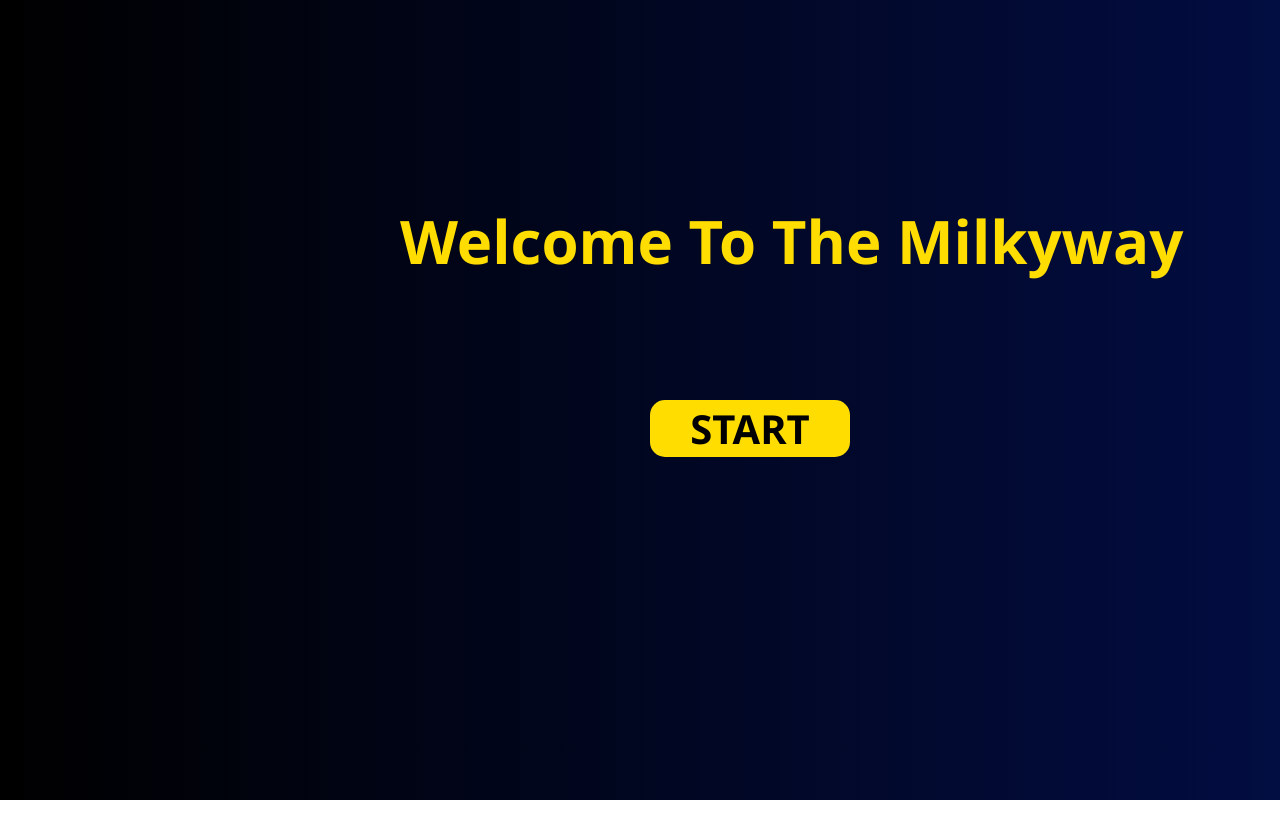
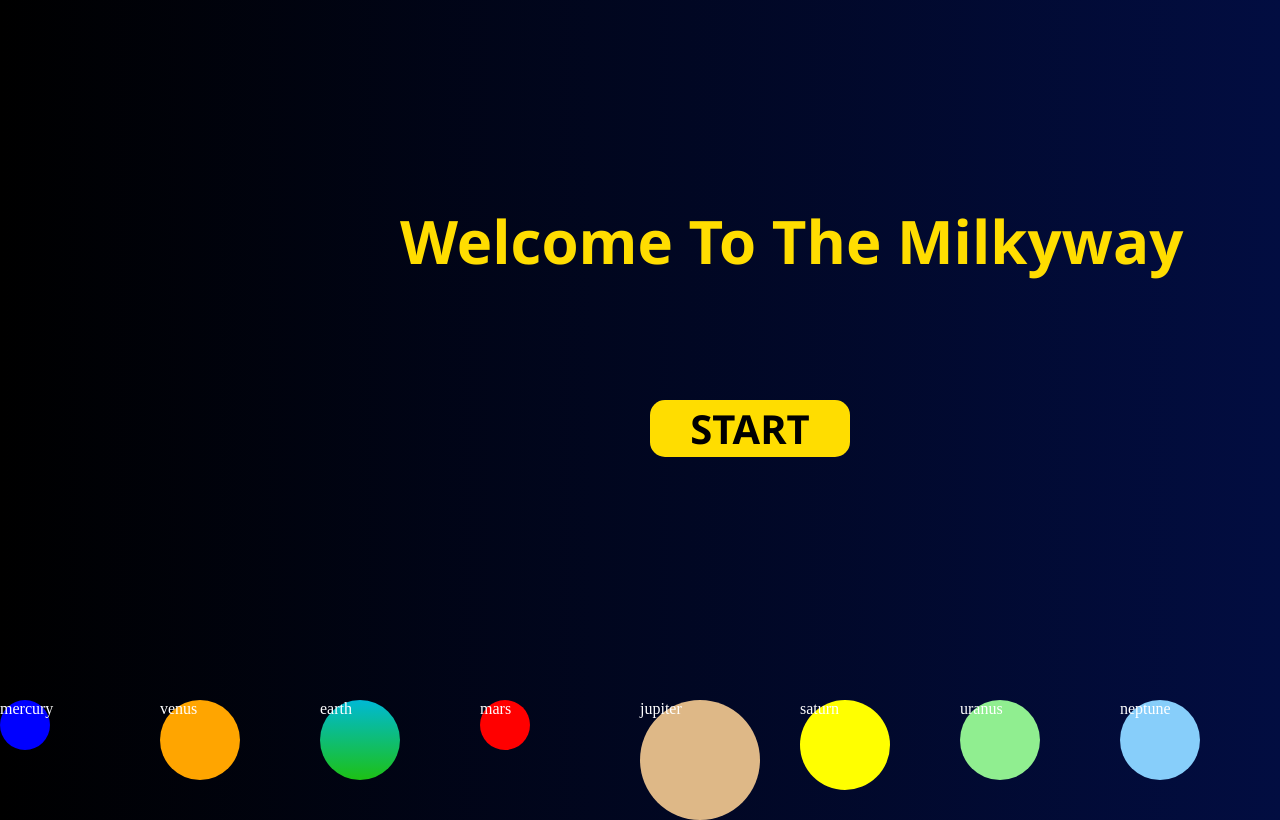
Before and after one commit to fatimaahmed14/Planet-Information-Page, a React (Create React App) app: page /planets in a window 1280 px wide. Built offline with nearby package versions, Linux system fonts and the light colour scheme.

Commit message:
preliminary planets created in css

```diff
--- a/src/PlanetsPage.js
+++ b/src/PlanetsPage.js
@@ -1,8 +1,15 @@
 function PlanetsPage() {
   return (
-    <>
-      <p>HI!</p>
-    </>
+    <div className="planets">
+      <div className="mercury">mercury</div>
+      <div className="venus">venus</div>
+      <div className="earth">earth</div>
+      <div className="mars">mars</div>
+      <div className="jupiter">jupiter</div>
+      <div className="saturn">saturn</div>
+      <div className="uranus">uranus</div>
+      <div className="neptune">neptune</div>
+    </div>
   );
 }
 
--- a/src/Styles.css
+++ b/src/Styles.css
@@ -37,3 +37,62 @@ a {
   box-shadow: 0 5px rgb(63, 61, 61);
   transform: translateY(4px);
 }
+
+.planets {
+  color: white;
+}
+
+.planets {
+  display: grid;
+  grid-template-columns: repeat(8, 1fr);
+}
+.mercury {
+  width: 50px;
+  height: 50px;
+  background-color: blue;
+  border-radius: 50%;
+}
+
+.venus {
+  width: 80px;
+  height: 80px;
+  background-color: orange;
+  border-radius: 50%;
+}
+
+.earth {
+  width: 80px;
+  height: 80px;
+  background-image: linear-gradient(rgb(0, 185, 213), rgb(29, 193, 20));
+  border-radius: 50%;
+}
+.mars {
+  width: 50px;
+  height: 50px;
+  background-color: red;
+  border-radius: 50%;
+}
+.jupiter {
+  width: 120px;
+  height: 120px;
+  background-color: burlywood;
+  border-radius: 50%;
+}
+.saturn {
+  width: 90px;
+  height: 90px;
+  background-color: yellow;
+  border-radius: 50%;
+}
+.uranus {
+  width: 80px;
+  height: 80px;
+  background-color: lightgreen;
+  border-radius: 50%;
+}
+.neptune {
+  width: 80px;
+  height: 80px;
+  background-color: lightskyblue;
+  border-radius: 50%;
+}
```
